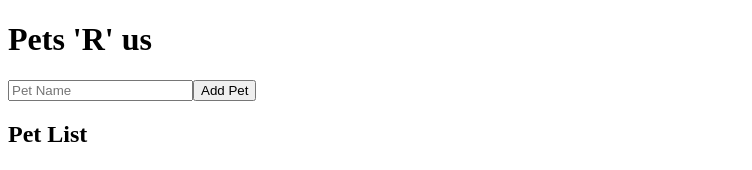
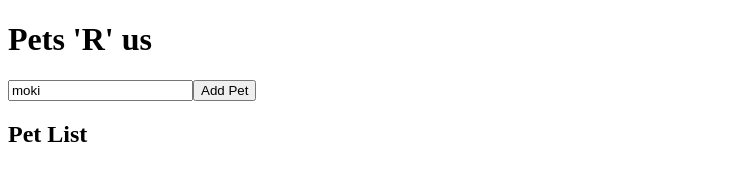
Before and after one commit to misterBIT/angular-workshop-april17, an Angular app: page / in a window 1280 px wide. Shown: the top 170 px of the page, without its empty margins (0-752 px from the left). Built offline with nearby package versions, Linux system fonts and the light colour scheme.

Commit message:
work with the model show benefits and demo problem 1

```diff
--- a/src/app/pets/pet-input.component.ts
+++ b/src/app/pets/pet-input.component.ts
@@ -1,21 +1,23 @@
 import {Component} from '@angular/core';
 import {PetService} from './pet.service';
+import {PetModel} from './pet.model';
 
 @Component({
   selector: 'pet-input',
   template: `
-    <input type="text" placeholder="Pet Name" #petInput />
+    <input type="text" placeholder="Pet Name" #petInput  [value]="petModel.name"/>
     <button (click)="addPet(petInput.value)">Add Pet</button>
   `
 })
 export class PetInputComponent {
+  petModel = new PetModel('moki');
   petService  :PetService;
   constructor(petService:PetService){
     this.petService = petService;
   }
 
   addPet(petName:string) {
-    this.petService.addPet(petName);
+    this.petService.addPet(this.petModel);
   }
 
 }
--- a/src/app/pets/pet-list.component.ts
+++ b/src/app/pets/pet-list.component.ts
@@ -8,8 +8,8 @@ import {PetService} from './pet.service';
     <section>
       <h2>Pet List</h2>
       <ul>
-        <li *ngFor="let petName of petService.pets">
-          <span class="petName">{{petName}}</span>
+        <li *ngFor="let pet of petService.pets">
+          <span class="petName">{{pet.name}}</span>
         </li>
       </ul>
     </section>
--- a/src/app/pets/pet.service.ts
+++ b/src/app/pets/pet.service.ts
@@ -1,11 +1,14 @@
+import {PetModel} from './pet.model';
 export class PetService {
-  public pets = [
-    'Avsha', 'Abulele', 'AvAv',
-    'Banian', 'Baba', 'Basta',
-    'Craco', 'Charli', 'Chompi'];
 
-  addPet(petName: string) {
-    this.pets.push(petName);
+  public pets: PetModel[] = [
+    new PetModel('Avsha'), new PetModel('Abulele'), new PetModel('AvAv'),
+    new PetModel('Banian'), new PetModel('Baba'), new PetModel('Basta'),
+    new PetModel('Craco'), new PetModel('Charli'), new PetModel('Chompi')];
+
+
+  addPet(pet: PetModel) {
+    this.pets.push(pet);
     console.log('pet added', this.pets);
   }
 }
```
